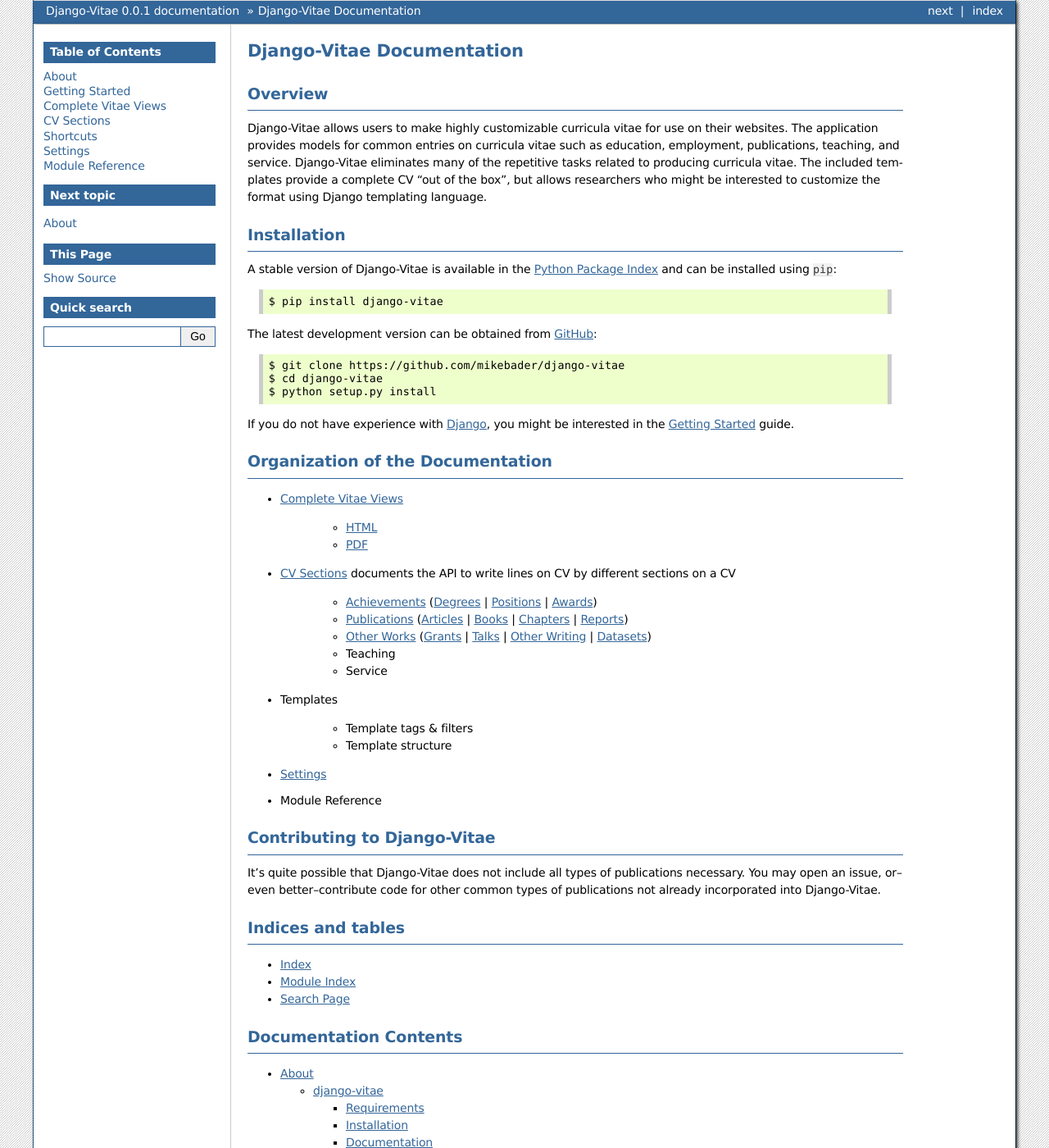
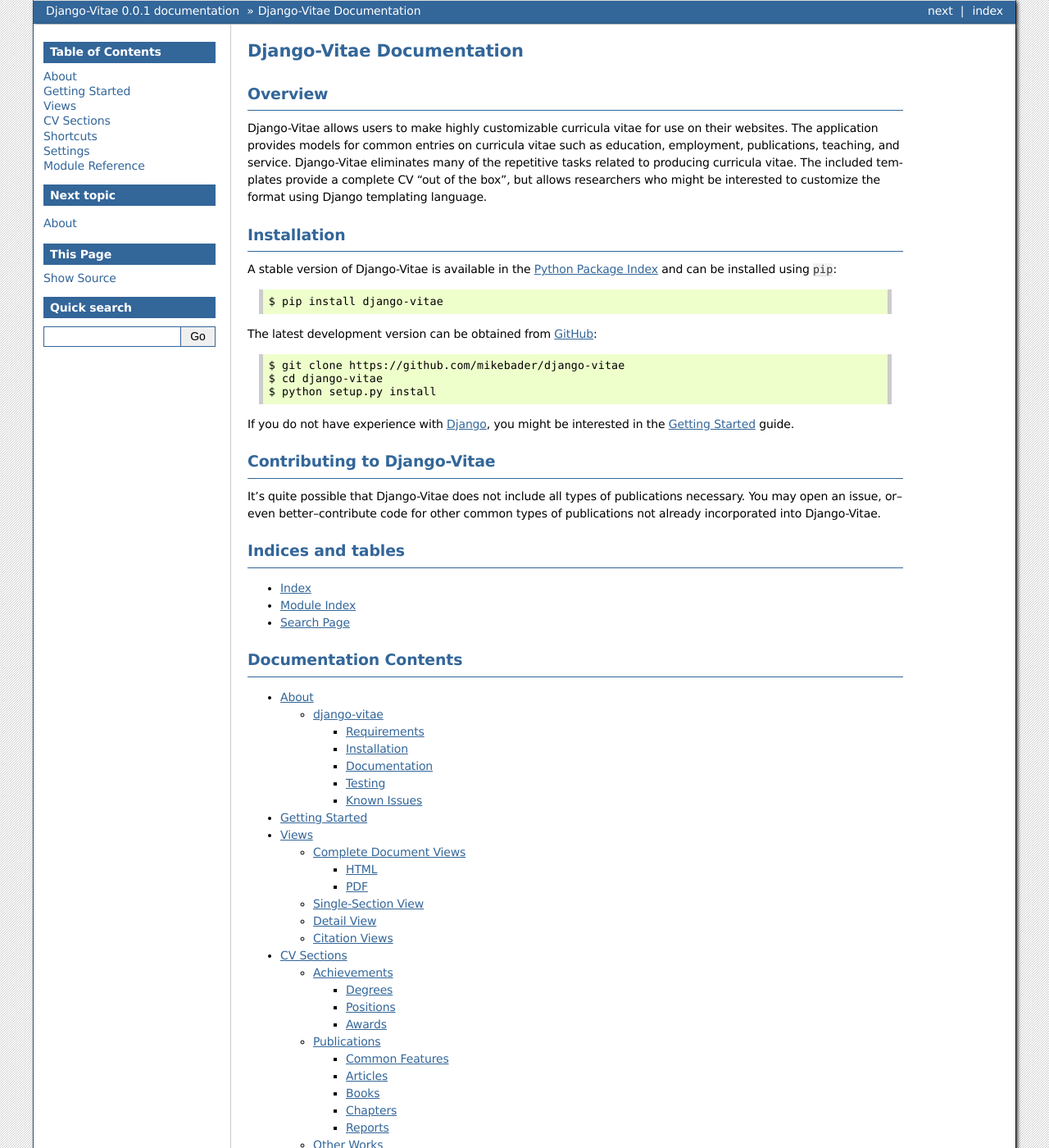
Before and after one commit to mikebader/django-vitae, a Sphinx documentation site: the page built from docs/source/index.rst, in a window 1280 px wide and 1400 px high. Shown: the whole window at 82% size. Built offline with Sphinx 7.4.7, drawn with Linux system fonts in a browser that asks for light colours; formulas are drawn with MathJax 3.

Commit message:
Document all views

```diff
--- a/docs/source/index.rst
+++ b/docs/source/index.rst
@@ -34,52 +34,6 @@
 
 .. _Django: https://www.djangoproject.com
 
-.. _documentation-organization:
-
-Organization of the Documentation
----------------------------------
-
-* :doc:`Complete Vitae Views <views/index>`
-
-      * :ref:`HTML <views-html>`
-      * :ref:`PDF <views-pdf>`
-
-* :doc:`CV Sections <topics/index>` documents the API to write lines on CV by
-  different sections on a CV
-
-      * :doc:`Achievements <topics/achievements/index/>`
-        (:ref:`Degrees <topics-achievements-degrees>` |
-        :ref:`Positions <topics-achievements-positions>` |
-        :ref:`Awards <topics-achievements-awards>`)
-
-      * :doc:`Publications <topics/publications/index/>`
-        (:ref:`Articles <topics-pubs-articles>` |
-        :ref:`Books <topics-pubs-books>` |
-        :ref:`Chapters <topics-pubs-chapters>` |
-        :ref:`Reports <topics-pubs-reports>`)
-
-      * :doc:`Other Works <topics/works/index/>`
-        (:ref:`Grants <topics-works-grants>` |
-        :ref:`Talks <topics-works-talks>` |
-        :ref:`Other Writing <topics-works-otherwriting>` |
-        :ref:`Datasets <topics-works-datasets>`)
-
-      * Teaching
-
-      * Service
-
-* Templates
-
-   * Template tags & filters
-
-   * Template structure
-
-
-* :ref:`Settings <custom_settings>`
-
-* Module Reference
-
-
 .. _contributing:
 
 Contributing to Django-Vitae
```
Also changed, not shown: other parts of docs/source/index.rst (+1 -1 lines), docs/source/views.rst (added, +167 -0 lines), docs/source/views/index.rst (deleted, +0 -124 lines).
